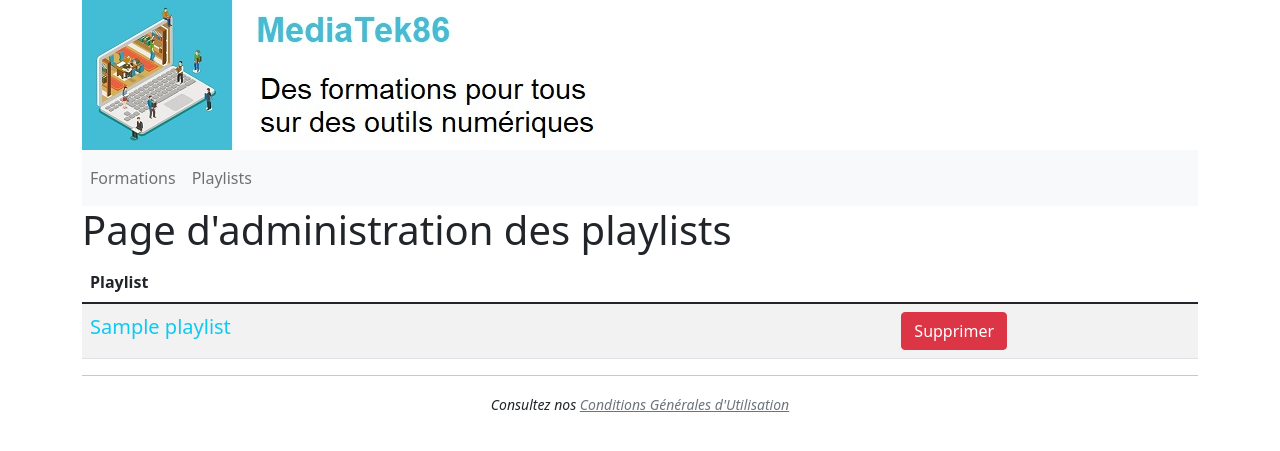
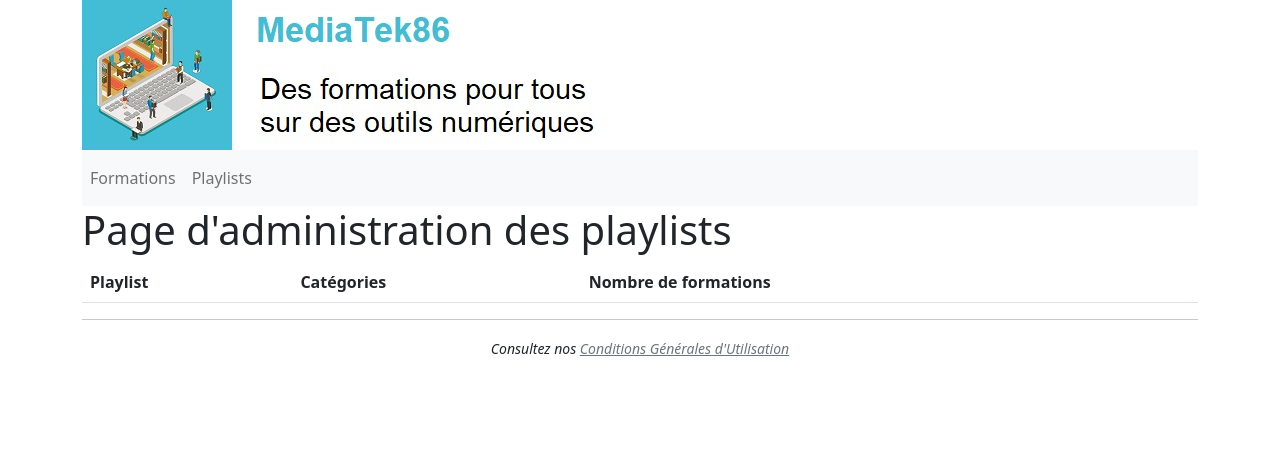
Before and after one commit to Atelier-Du-Code/MediatekFormation_Symfony_Definitif, a Symfony app: template templates/admin/admin.playlists.html.twig in a window 1280 px wide. Shown: the top 451 px of the page. Run offline with Twig, Linux system fonts and the light colour scheme; the template is opened without the code that fills it: most values are stand-ins (such as "Sample title", 1, 10 or a date in 2020); lists and menus that the app fills with data are empty; some libraries are stand-ins or nearby versions.

Commit message:
Mission 2 - Tâche 2.1 : Ajout d'une colonne affichant la catégorie et d'une seconde affichant le nombre de formations d'une playlist

```diff
--- a/templates/admin/admin.playlists.html.twig
+++ b/templates/admin/admin.playlists.html.twig
@@ -9,27 +9,49 @@
                 <th class="text-left align-top" scope="col">
                     Playlist <br />
                 </th>
+                <th class="text-left align-top" scope="col">
+                    Catégories
+                </th>
+                <th class="text-left align-right" scope="col">
+                    Nombre de formations
+                </th>
                 <th class="text-center align-top" scope="col">
                     &nbsp;
                 </th>
             </tr>
         </thead>
         <tbody>
-            {% for playlist in playlists %}
+             <!-- boucle sur les playlists -->
+            {% set ancplaylist = '' %}
+            {% if playlists|length != 0 %}
+                {% for k in 0..playlists|length-1 %}
+                    <!-- affichage une fois chaque playlist -->
+                    {% if playlists[k].name != ancplaylist %}
+                        {% set ancplaylist = playlists[k].name %}
                         <tr class="align-middle">
                             <td>
                                 <h5 class="text-info">
-                            {{ playlist.name }}
+                                    {{ playlists[k].name }}
                                 </h5>
                             </td>
-                    <td class="text-center">
-
-                         <a href="{{ path('admin.playlist.suppr', {id:playlist.id}) }}"
-                            class="btn btn-danger" onclick="return confirm('Etes-vous sur de vouloir supprimer ?')">Supprimer</a>
+                             <!--Catégorie de la playlist-->
+                                <td class="text-left">
+                                    {%  set categories = playlists[k].categoriesplaylist %}
+                                    {% if categories|length > 0 %}
+                                        {% for c in 0..categories|length-1 %}
+                                            &nbsp; {{ categories[c] }}
+                                        {% endfor %}
+                                    {% endif %}
                                 </td>
 
+                             <!--Nombre de formation de la playlist-->
+                                <td>
+                                    {{ playlists[k].formations|length }}
+                                </td>
                         </tr>
+                    {% endif %}
                 {% endfor %}
+            {% endif %}
         </tbody>
     </table>
 {% endblock %}
```
Lines whose indentation alone changed are shown as unchanged.
